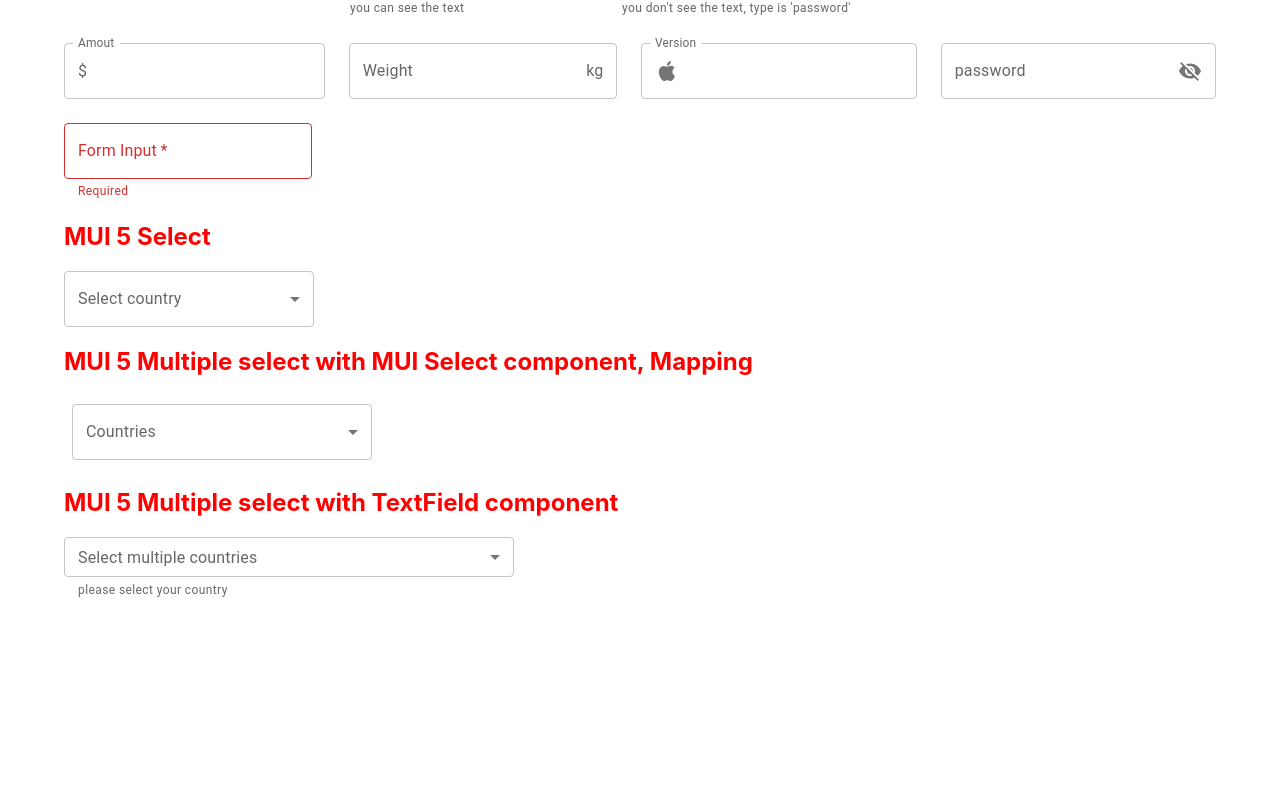
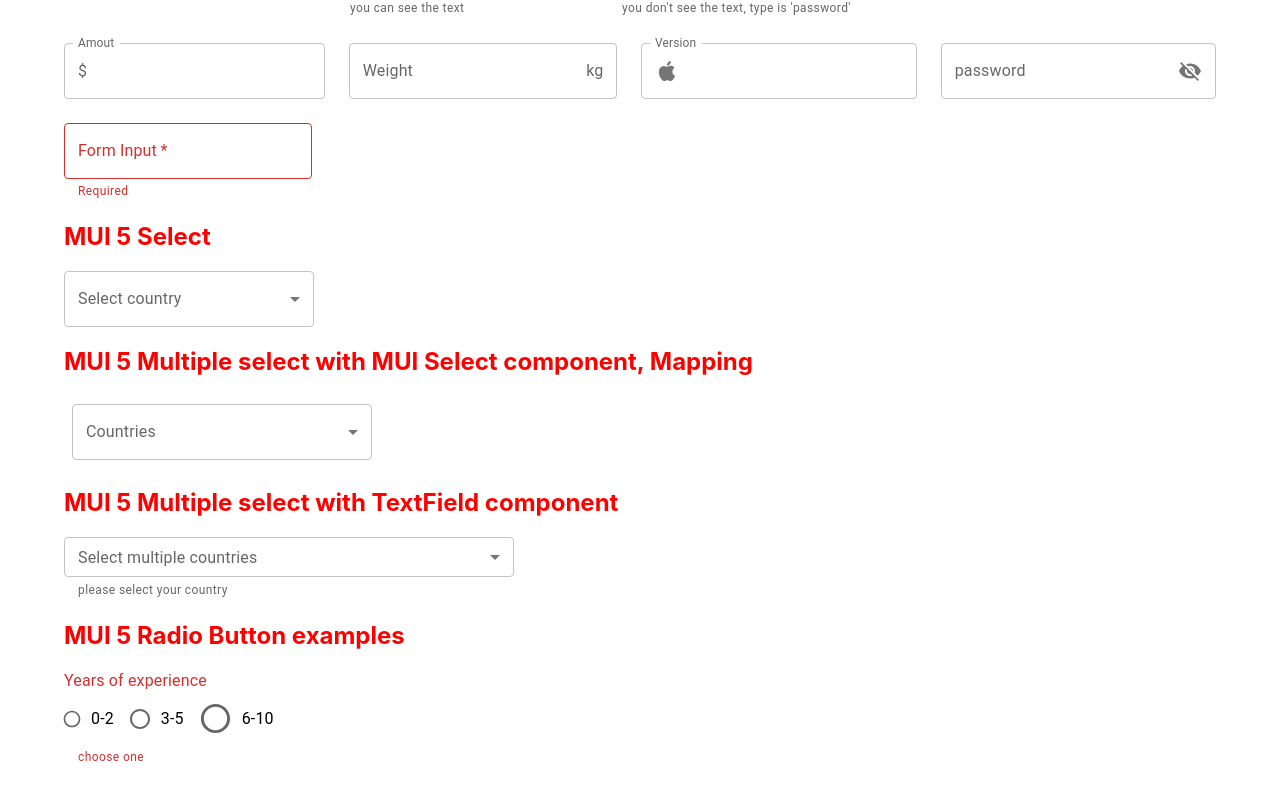
Before and after one commit to Dina2703/mui5-app, a React (Create React App) app: page / in a window 1280 px wide. Shown: the part 1606-2406 px from the top of the page. Before the commit the page ends 2271 px from the top, so only its background shows below. Built offline with nearby package versions, Linux system fonts and the light colour scheme.

Commit message:
Radio Button MUI

```diff
--- a/src/App.js
+++ b/src/App.js
@@ -1,5 +1,6 @@
 import "./App.css";
 import MuiButton from "./components/MuiButton";
+import MuiRadioBtn from "./components/MuiRadioBtn";
 import MuiSelect from "./components/MuiSelect";
 import MultipleSelect from "./components/MuiSelectMulti";
 import MuiSelectMulti2 from "./components/MuiSelectMulti2";
@@ -22,6 +23,8 @@ function App() {
       <MultipleSelect />
       <h2>MUI 5 Multiple select with TextField component</h2>
       <MuiSelectMulti2 />
+      <h2>MUI 5 Radio Button examples</h2>
+      <MuiRadioBtn />
     </div>
   );
 }
--- /dev/null
+++ b/src/components/MuiRadioBtn.js
@@ -0,0 +1,54 @@
+import {
+  Box,
+  FormControl,
+  FormLabel,
+  FormControlLabel,
+  RadioGroup,
+  Radio,
+  FormHelperText,
+} from "@mui/material";
+import { useState } from "react";
+
+function MuiRadioBtn() {
+  const [value, setValue] = useState("");
+
+  console.log(value);
+  const handleChange = (e) => {
+    setValue(e.target.value);
+  };
+  return (
+    <Box>
+      <FormControl error>
+        <FormLabel id="job-experience-group-label">
+          Years of experience
+        </FormLabel>
+        <RadioGroup
+          name="job-experience-group"
+          aria-labelledby="job-experience-group-label"
+          value={value}
+          onChange={handleChange}
+          row
+        >
+          <FormControlLabel
+            control={<Radio size="small" color="success" />}
+            label="0-2"
+            value="0-2"
+          />
+          <FormControlLabel
+            control={<Radio color="error" size="medium" />}
+            label="3-5"
+            value="3-5"
+          />
+          <FormControlLabel
+            control={<Radio size="large" />}
+            label="6-10"
+            value="6-10"
+          />
+        </RadioGroup>
+        <FormHelperText>choose one </FormHelperText>
+      </FormControl>
+    </Box>
+  );
+}
+
+export default MuiRadioBtn;
```
